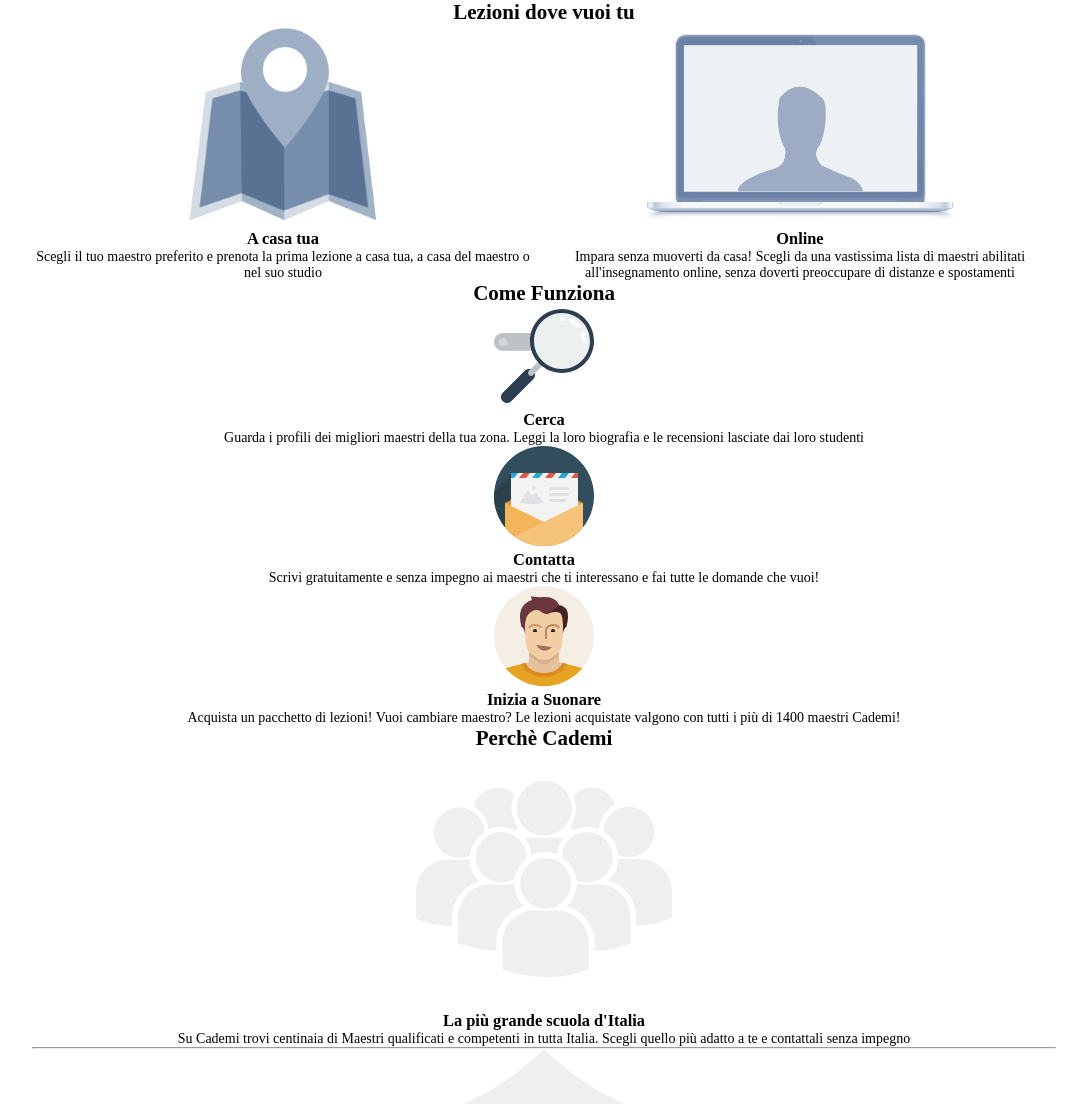
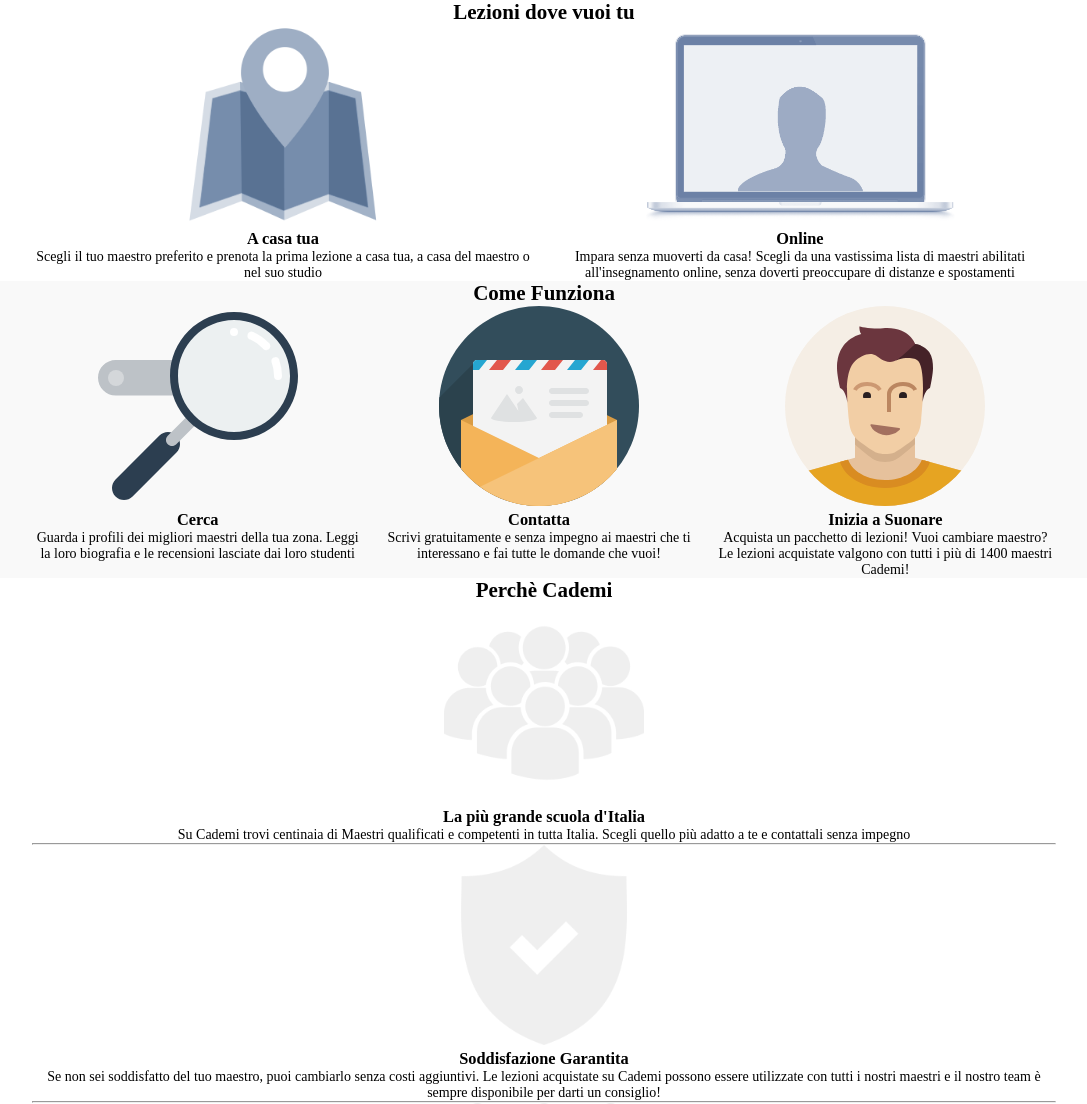
Before and after one commit to alessandrodigiacomantonio/html-css-resp-wannabe-12bool, a plain HTML site: page index.html in a window 1280 px wide. Shown: the top 1104 px of the page, without its empty margins (96-1183 px from the left). Drawn offline with Linux system fonts and the light colour scheme.

Commit message:
#steps: aggiunta sezione #steps

```diff
--- a/css/style.css
+++ b/css/style.css
@@ -7,6 +7,10 @@
   padding-right: 10px;
 }
 
-#lezioni img {
+img {
   height: 200px;
 }
+
+#steps {
+  background-color: #f9f9f9;
+}
--- a/index.html
+++ b/index.html
@@ -21,12 +21,16 @@
           <div class="col-ld-6 col-md-4 col-sd-12">
             <img  src="img/icon/maps.png" alt=" immagine di una piantina geografica">
             <h3>A casa tua</h3>
+            <p>
               Scegli il tuo maestro preferito e prenota la prima lezione a casa tua, a casa del maestro o nel suo studio
+            </p>
           </div>
           <div class="col-ld-6 col-md-8 col-sd-12">
             <img  src="img/icon/screen.png" alt="immagine di un computer laptop">
             <h3>Online</h3>
+            <p>
               Impara senza muoverti da casa! Scegli da una vastissima lista di maestri abilitati all'insegnamento online, senza doverti preoccupare di distanze e spostamenti
+            </p>
           </div>
         </div>
       </div>
@@ -36,20 +40,26 @@
       <div class="container">
         <h1>Come Funziona</h1>
         <div class="container-12col">
-          <div class="">
+          <div class="col-ld-4 col-md-6 col-sd-12">
             <img src="img/search.svg" alt="">
             <h3>Cerca</h3>
+            <p>
               Guarda i profili dei migliori maestri della tua zona. Leggi la loro biografia e le recensioni lasciate dai loro studenti
+            </p>
           </div>
-          <div class="central">
+          <div class="col-ld-4 col-md-6 col-sd-12">
             <img src="img/letter.svg" alt="">
             <h3>Contatta</h3>
+            <p>
               Scrivi gratuitamente e senza impegno ai maestri che ti interessano e fai tutte le domande che vuoi!
+            </p>
           </div>
-          <div class="right">
+          <div class="col-ld-4 col-md-12 col-sd-12">
             <img src="img/male.svg" alt="">
             <h3>Inizia a Suonare</h3>
+            <p>
               Acquista un pacchetto di lezioni! Vuoi cambiare maestro? Le lezioni acquistate valgono con tutti i più di 1400 maestri Cademi!
+            </p>
           </div>
         </div>
       </div>
@@ -61,19 +71,25 @@
         <div class="first">
           <img src="img/icon/profile.png" alt="">
           <h3>La più grande scuola d'Italia</h3>
+          <p>
             Su Cademi trovi centinaia di Maestri qualificati e competenti in tutta Italia. Scegli quello più adatto a te e contattali senza impegno
+          </p>
           <hr>
         </div>
         <div class="second">
           <img src="img/icon/secure.png" alt="">
           <h3>Soddisfazione Garantita</h3>
+          <p>
             Se non sei soddisfatto del tuo maestro, puoi cambiarlo senza costi aggiuntivi. Le lezioni acquistate su Cademi possono essere utilizzate con tutti i nostri maestri e il nostro team è sempre disponibile per darti un consiglio!
+          </p>
           <hr>
         </div>
         <div class="third">
           <img src="img/icon/flex.png" alt="">
           <h3>Flessibile e Conveniente</h3>
+          <p>
             Cademi non ha alcun costo d’iscrizione a differenza delle scuole di musica tradizionali. Inoltre, sei tu a scegliere dove fare lezione e gli orari delle tue lezioni.
+          </p>
         </div>
       </div>
     </section>
```
Lines whose indentation alone changed are shown as unchanged.
